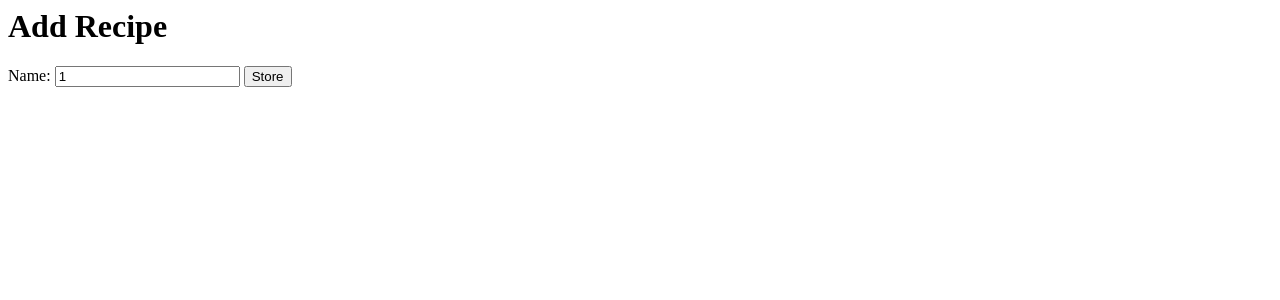
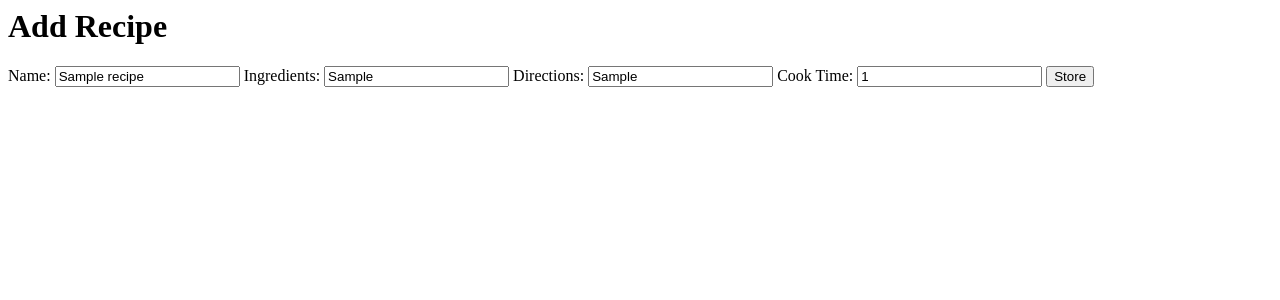
Before and after one commit to LeoKnox/recipe_book, a Django app: template recipes/templates/recipes/create.html in a window 1280 px wide. Shown: the top 300 px of the page. Run offline with Django 3.2, Linux system fonts and the light colour scheme; the template is opened without the code that fills it: values that come from a table or form of the project are taken from there, others are empty; tables that the repository leaves empty hold one stand-in row (values such as "Sample post").

Commit message:
Add files via upload

```diff
--- a/recipes/templates/recipes/create.html
+++ b/recipes/templates/recipes/create.html
@@ -5,7 +5,13 @@
 <form action="/recipes/" method="post">
     {% csrf_token %}
     <label>Name: </label>
-    <input type="input" name="name" value="{{ recipe.id }}">
+    <input type="input" name="name" value="{{ recipe.name }}">
+    <label>Ingredients: </label>
+    <input type="textbox" name="ingredients" value="{{ recipe.ingredients }}">
+    <label>Directions: </label>
+    <input type="textbox" name="directions" value="{{ recipe.directions }}">
+    <label>Cook Time: </label>
+    <input type="number" name="cook_time" value="{{ recipe.cook_time }}">
 
     <input type="submit" value="Store">
 </form>
```
